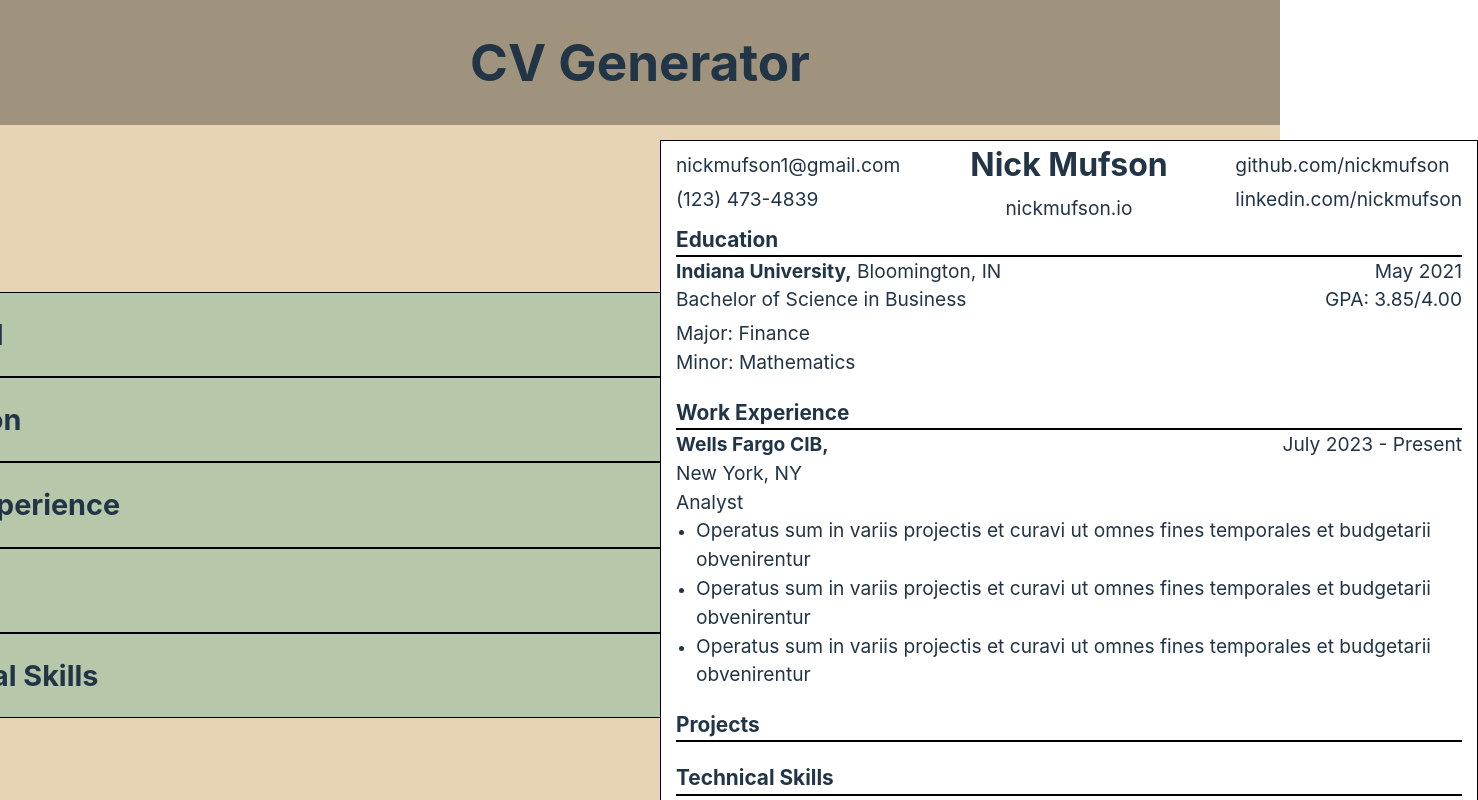
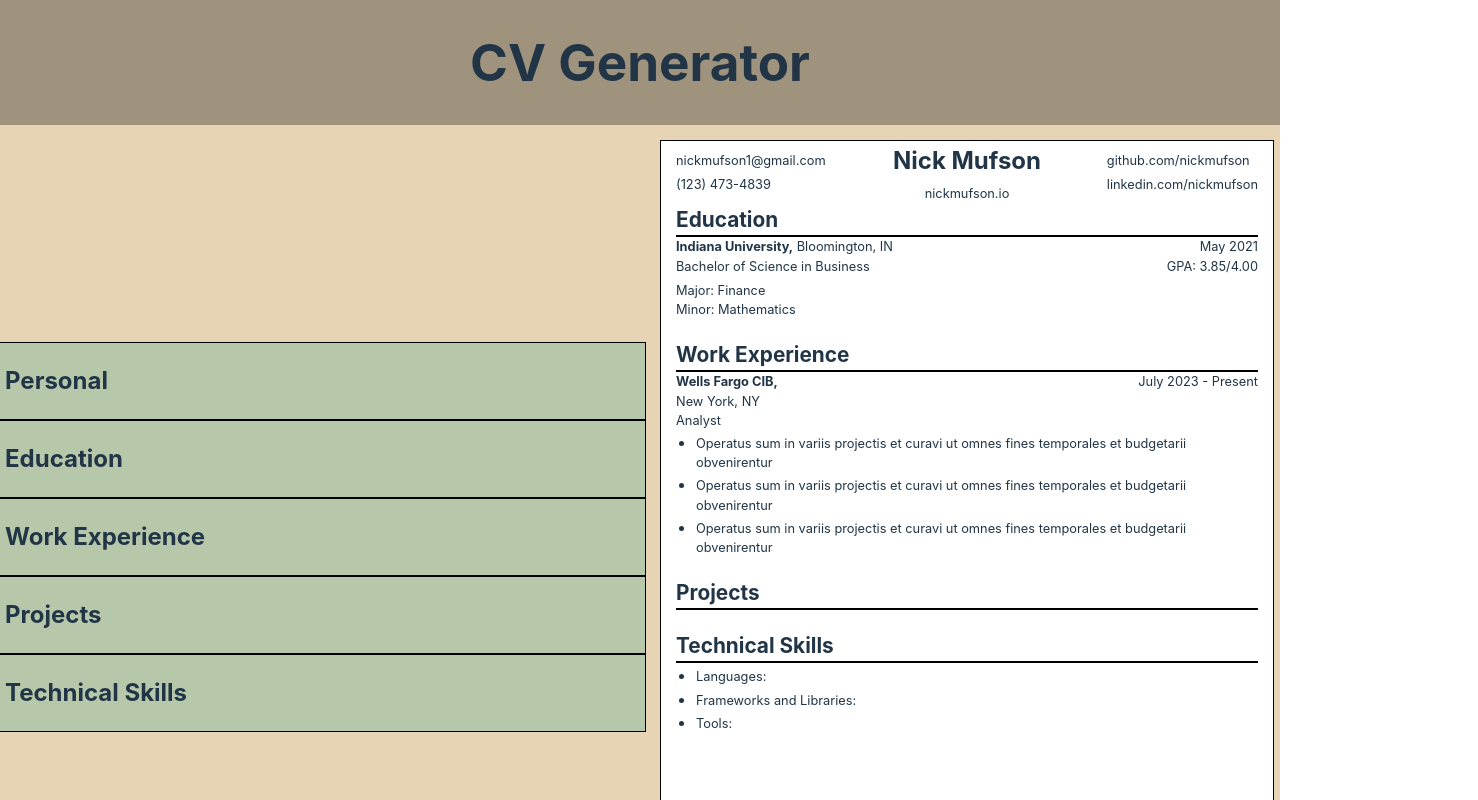
Before and after one commit to nmufson/cv-app, a React (Vite) app: page / in a window 1280 px wide. Shown: the top 800 px of the page, 1478 px wide, since content can reach past the window. Built offline with nearby package versions, Linux system fonts and the light colour scheme.

Commit message:
add more style

```diff
--- a/src/components/Main/Inputs/styles.module.css
+++ b/src/components/Main/Inputs/styles.module.css
@@ -1,17 +1,21 @@
 h2 {
-  font-size: 1.8rem;
+  font-size: 1.5rem;
   margin: 20px 0 20px 10px;
 }
 
-label {
-  font-size: 1.3rem;
+label,
+input {
+  font-size: 0.9rem;
 }
 
 input {
-  font-size: 1.3rem;
   margin-top: 5px;
   border: 1px solid #ccc;
   background-color: #dbcdbd;
+}
+
+.input-container * p {
+  font-weight: bold;
 }
 
 .input-container * button {
@@ -43,7 +47,7 @@ input {
 
 .input-section-container {
   border: 1px black solid;
-  width: 900px;
+  width: 650px;
   display: flex;
   flex-direction: column;
   background-color: #b6c7aa;
@@ -60,15 +64,19 @@ input {
 
 .input-section > div {
   border: 1px solid black;
-  min-width: 330px;
+  width: 290px;
   display: flex;
   margin: 10px 10px 20px 15px;
   background-color: #f6e6cb;
+  flex-direction: column;
 }
 
 .input-section > div > div {
-  align-self: flex-end;
   margin: 10px;
+}
+
+.input-section > div > div:first-child {
+  align-self: flex-start;
 }
 
 .input-label-container {
--- a/src/components/Main/Resume/styles.module.css
+++ b/src/components/Main/Resume/styles.module.css
@@ -4,8 +4,8 @@
 
 .resume {
   border: 1px black solid;
-  width: 816px;
-  height: 1056px;
+  width: 612px;
+  height: 792px;
   margin: 15px 20px;
   display: flex;
   flex-direction: column;
@@ -13,11 +13,11 @@
 }
 
 .resume * p {
-  font-size: 1.2rem;
+  font-size: 0.8rem;
 }
 
 .resume * h3 {
-  font-size: 2rem;
+  font-size: 1.5rem;
 }
 
 .resume * h4 {
--- a/src/components/Main/styles.module.css
+++ b/src/components/Main/styles.module.css
@@ -1,7 +1,8 @@
 .main {
   display: flex;
   justify-content: space-around;
-  height: 95%;
+  width: 100%;
+  height: 150%;
   background-color: #e7d4b5;
 }
 
```
